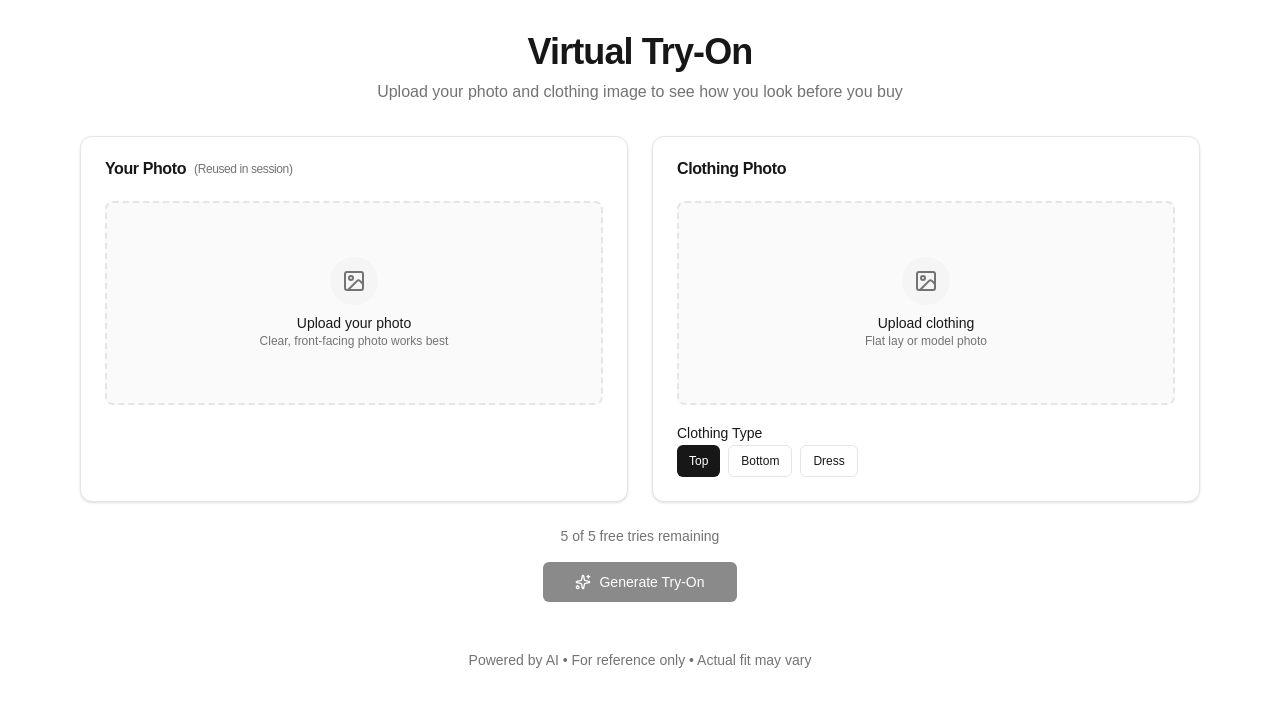
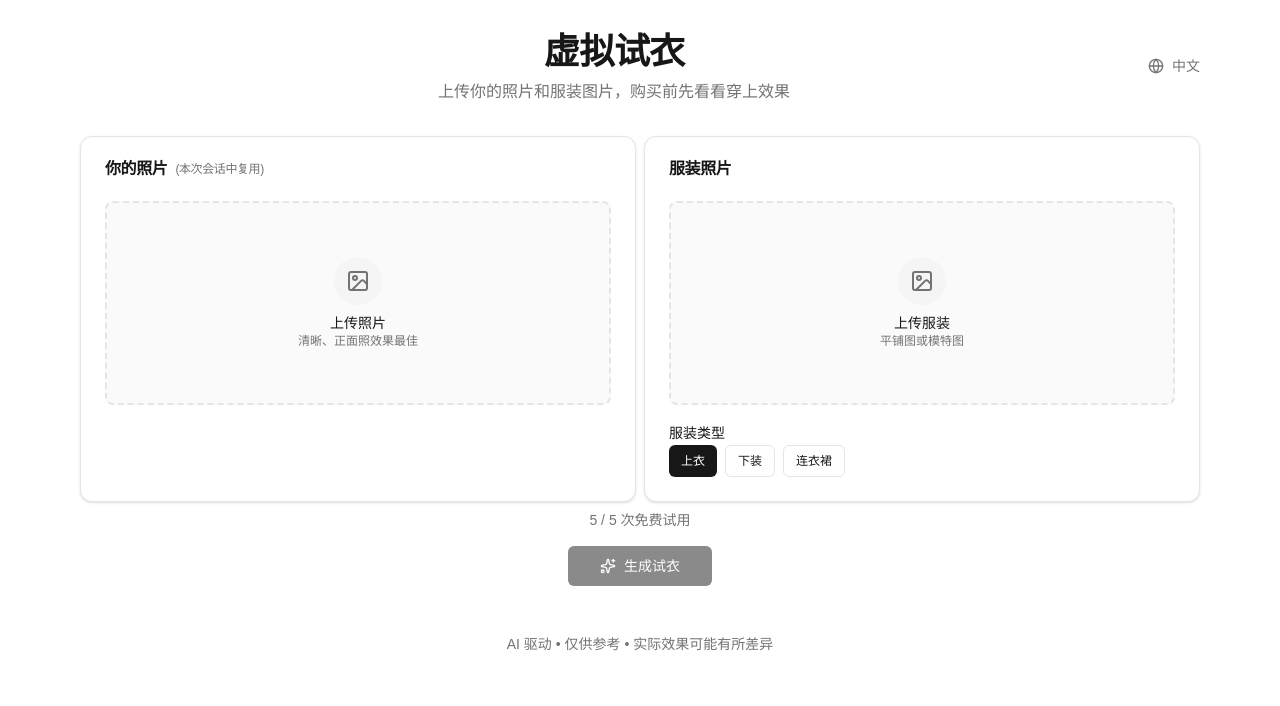
Before and after one commit to nguyenthina1082-cyber/xuni_shirt, a Next.js app: page / in a window 1280 px wide. Shown: the top 706 px of the page. Built offline with nearby package versions, Linux system fonts and the light colour scheme.

Commit message:
feat(i18n): 添加多语言支持功能
实现应用国际化功能，包括：
- 创建语言上下文和切换组件
- 添加中英文翻译资源
- 修改页面组件使用翻译文本
- 更新API接口处理base64图片数据

```diff
--- a/src/app/page.tsx
+++ b/src/app/page.tsx
@@ -1,54 +1,15 @@
 "use client";
 
 import { TryOnProvider } from "@/contexts/TryOnContext";
-import { TryOnForm } from "@/components/business/try-on-form";
-import { TryOnResult } from "@/components/business/try-on-result";
-import { AlertCircle } from "lucide-react";
-import { useTryOn } from "@/contexts/TryOnContext";
-
-function TryOnContent() {
-  const { error, clearError } = useTryOn();
-
-  return (
-    <div className="container mx-auto max-w-6xl px-4 py-8">
-      <header className="mb-8 text-center">
-        <h1 className="text-4xl font-bold tracking-tight text-[#171717] dark:text-[#ededed]">
-          Virtual Try-On
-        </h1>
-        <p className="mt-2 text-[#737373]">
-          Upload your photo and clothing image to see how you look before you buy
-        </p>
-      </header>
-
-      {error && (
-        <div className="mb-6 flex items-center gap-2 rounded-lg border border-red-200 bg-red-50 p-4 text-red-800 dark:border-red-900 dark:bg-red-950/20 dark:text-red-200">
-          <AlertCircle className="h-5 w-5" />
-          <p className="flex-1 text-sm">{error}</p>
-          <button
-            onClick={clearError}
-            className="text-sm underline hover:no-underline"
-          >
-            Dismiss
-          </button>
-        </div>
-      )}
-
-      <main className="space-y-6">
-        <TryOnForm />
-        <TryOnResult />
-      </main>
-
-      <footer className="mt-12 text-center text-sm text-[#737373]">
-        <p>Powered by AI • For reference only • Actual fit may vary</p>
-      </footer>
-    </div>
-  );
-}
+import { LanguageProvider } from "@/contexts/LanguageContext";
+import { TryOnContent } from "@/components/business/try-on-content";
 
 export default function Home() {
   return (
-    <TryOnProvider>
-      <TryOnContent />
-    </TryOnProvider>
+    <LanguageProvider>
+      <TryOnProvider>
+        <TryOnContent />
+      </TryOnProvider>
+    </LanguageProvider>
   );
 }
--- /dev/null
+++ b/src/components/business/try-on-content.tsx
@@ -0,0 +1,71 @@
+"use client";
+
+import { Globe } from "lucide-react";
+import { useLanguage } from "@/contexts/LanguageContext";
+import { TryOnForm } from "@/components/business/try-on-form";
+import { TryOnResult } from "@/components/business/try-on-result";
+import { AlertCircle } from "lucide-react";
+import { useTryOn } from "@/contexts/TryOnContext";
+
+function LanguageSwitcher() {
+  const { language, setLanguage } = useLanguage();
+
+  return (
+    <div className="relative inline-flex items-center gap-2">
+      <Globe className="h-4 w-4 text-[#737373]" />
+      <select
+        value={language}
+        onChange={(e) => setLanguage(e.target.value as "zh" | "en")}
+        className="appearance-none bg-transparent text-sm text-[#737373] cursor-pointer focus:outline-none"
+      >
+        <option value="zh">中文</option>
+        <option value="en">EN</option>
+      </select>
+    </div>
+  );
+}
+
+export function TryOnContent() {
+  const { error, clearError } = useTryOn();
+  const { t } = useLanguage();
+
+  return (
+    <div className="container mx-auto max-w-6xl px-4 py-8">
+      <header className="mb-8 flex items-center justify-between">
+        <div className="flex-1 text-center">
+          <h1 className="text-4xl font-bold tracking-tight text-[#171717] dark:text-[#ededed]">
+            {t("title")}
+          </h1>
+          <p className="mt-2 text-[#737373]">
+            {t("subtitle")}
+          </p>
+        </div>
+        <div className="flex-none">
+          <LanguageSwitcher />
+        </div>
+      </header>
+
+      {error && (
+        <div className="mb-6 flex items-center gap-2 rounded-lg border border-red-200 bg-red-50 p-4 text-red-800 dark:border-red-900 dark:bg-red-950/20 dark:text-red-200">
+          <AlertCircle className="h-5 w-5" />
+          <p className="flex-1 text-sm">{error}</p>
+          <button
+            onClick={clearError}
+            className="text-sm underline hover:no-underline"
+          >
+            {t("dismiss")}
+          </button>
+        </div>
+      )}
+
+      <main className="space-y-6">
+        <TryOnForm />
+        <TryOnResult />
+      </main>
+
+      <footer className="mt-12 text-center text-sm text-[#737373]">
+        <p>{t("poweredBy")} • {t("forReference")} • {t("actualFit")}</p>
+      </footer>
+    </div>
+  );
+}
--- a/src/components/business/try-on-form.tsx
+++ b/src/components/business/try-on-form.tsx
@@ -3,6 +3,7 @@
 import * as React from "react";
 import { RotateCcw, Sparkles, Loader2 } from "lucide-react";
 import { useTryOn } from "@/contexts/TryOnContext";
+import { useLanguage } from "@/contexts/LanguageContext";
 import { ImageUploader } from "@/components/ui/image-uploader";
 import { Button } from "@/components/ui/button";
 import { Label } from "@/components/ui/label";
@@ -13,7 +14,9 @@ export function TryOnForm() {
   const {
     state,
     personImage,
+    personImageBase64,
     clothingImage,
+    clothingImageBase64,
     resultImage,
     resultImages,
     clothingType,
@@ -27,6 +30,7 @@ export function TryOnForm() {
     setError,
     dispatch,
   } = useTryOn();
+  const { t } = useLanguage();
 
   const [isGenerating, setIsGenerating] = React.useState(false);
   const [progress, setProgress] = React.useState(0);
@@ -55,7 +59,7 @@ export function TryOnForm() {
 
     setIsGenerating(true);
     setProgress(10);
-    setProgressStatus("Generating...");
+    setProgressStatus(t("generatingPleaseWait"));
 
     try {
       dispatch({ type: "USE_QUOTA" });
@@ -65,8 +69,8 @@ export function TryOnForm() {
         method: "POST",
         headers: { "Content-Type": "application/json" },
         body: JSON.stringify({
-          personImageUrl: personImage,
-          clothingImageUrl: clothingImage,
+          personImageBase64: personImageBase64,
+          clothingImageBase64: clothingImageBase64,
         }),
       });
 
@@ -75,26 +79,26 @@ export function TryOnForm() {
       }
 
       setProgress(70);
-      setProgressStatus("Processing result...");
+      setProgressStatus(t("generatingPleaseWait"));
 
       const data = await response.json();
 
       if (data.success && data.data?.imageUrls?.length > 0) {
-        const results = data.data.imageUrls.map((url: string, index: number) => ({
+        const results = data.data.imageUrls.map((url: string) => ({
           url,
           score: 0,
           reason: "",
         }));
         setResult(results);
       } else {
-        throw new Error(data.error?.message || "No results generated");
+        throw new Error(data.error?.message || t("noResultsGenerated"));
       }
 
       setProgress(100);
-      setProgressStatus("Done!");
+      setProgressStatus(t("done"));
     } catch (error) {
       console.error("Generation error:", error);
-      setError(error instanceof Error ? error.message : "Generation failed");
+      setError(error instanceof Error ? error.message : t("noResultsGenerated"));
     } finally {
       setIsGenerating(false);
     }
@@ -109,20 +113,20 @@ export function TryOnForm() {
   const isLoading = state === "generating" || isGenerating;
 
   return (
-    <div className="grid gap-6 lg:grid-cols-2">
+    <div className="grid gap-2 grid-cols-2">
       <Card>
         <CardHeader>
           <CardTitle className="flex items-center gap-2">
-            <span>Your Photo</span>
+            <span>{t("yourPhoto")}</span>
             <span className="text-xs font-normal text-[#737373]">
-              (Reused in session)
+              ({t("yourPhotoReuse")})
             </span>
           </CardTitle>
         </CardHeader>
         <CardContent>
           <ImageUploader
-            label="Upload your photo"
-            hint="Clear, front-facing photo works best"
+            label={t("uploadYourPhoto")}
+            hint={t("yourPhotoHint")}
             onImageSelect={handlePersonImageSelect}
             currentImage={personImage}
             onClear={handleClearPerson}
@@ -134,12 +138,12 @@ export function TryOnForm() {
 
       <Card>
         <CardHeader>
-          <CardTitle>Clothing Photo</CardTitle>
+          <CardTitle>{t("clothingPhoto")}</CardTitle>
         </CardHeader>
         <CardContent className="space-y-4">
           <ImageUploader
-            label="Upload clothing"
-            hint="Flat lay or model photo"
+            label={t("uploadClothing")}
+            hint={t("clothingPhotoHint")}
             onImageSelect={handleClothingImageSelect}
             currentImage={clothingImage}
             onClear={handleClearClothing}
@@ -148,7 +152,7 @@ export function TryOnForm() {
           />
 
           <div className="space-y-2">
-            <Label>Clothing Type</Label>
+            <Label>{t("clothingType")}</Label>
             <div className="flex gap-2">
               {(["upper", "lower", "full"] as const).map((type) => (
                 <Button
@@ -158,9 +162,9 @@ export function TryOnForm() {
                   onClick={() => setClothingType(type)}
                   disabled={isLoading}
                 >
-                  {type === "upper" && "Top"}
-                  {type === "lower" && "Bottom"}
-                  {type === "full" && "Dress"}
+                  {type === "upper" && t("top")}
+                  {type === "lower" && t("bottom")}
+                  {type === "full" && t("dress")}
                 </Button>
               ))}
             </div>
@@ -171,8 +175,7 @@ export function TryOnForm() {
       <div className="lg:col-span-2 flex flex-col items-center gap-4">
         <div className="text-center">
           <p className="text-sm text-[#737373]">
-            {quota.totalCredits - quota.usedCredits} of {quota.totalCredits} free
-            tries remaining
+            {quota.totalCredits - quota.usedCredits} {t("of")} {quota.totalCredits} {t("freeTries")}
           </p>
         </div>
 
@@ -186,12 +189,12 @@ export function TryOnForm() {
             {isLoading ? (
               <>
                 <Loader2 className="h-4 w-4 animate-spin" />
-                Generating...
+                {t("generating")}
               </>
             ) : (
               <>
                 <Sparkles className="h-4 w-4" />
-                Generate Try-On
+                {t("generateTryOn")}
               </>
             )}
           </Button>
@@ -205,7 +208,7 @@ export function TryOnForm() {
               className="gap-2"
             >
               <RotateCcw className="h-4 w-4" />
-              Try Another
+              {t("tryAnother")}
             </Button>
           )}
         </div>
--- a/src/components/business/try-on-result.tsx
+++ b/src/components/business/try-on-result.tsx
@@ -3,12 +3,14 @@
 import * as React from "react";
 import { CheckCircle, ThumbsUp, RotateCcw, Download, Share2 } from "lucide-react";
 import { useTryOn } from "@/contexts/TryOnContext";
+import { useLanguage } from "@/contexts/LanguageContext";
 import { Button } from "@/components/ui/button";
 import { Card, CardContent, CardHeader, CardTitle } from "@/components/ui/card";
 import { cn } from "@/lib/utils";
 
 export function TryOnResult() {
   const { state, reset, resultImages } = useTryOn();
+  const { t } = useLanguage();
   const [selectedIndex, setSelectedIndex] = React.useState(0);
 
   if (state !== "result_ready" || resultImages.length === 0) {
@@ -42,7 +44,7 @@ export function TryOnResult() {
         const file = new File([blob], "tryon-result.png", { type: "image/png" });
 
         await navigator.share({
-          title: "My Try-On Result",
+          title: t("tryOnResults"),
           text: "Check out my virtual try-on!",
           files: [file],
         });
@@ -59,7 +61,7 @@ export function TryOnResult() {
       <CardHeader>
         <CardTitle className="flex items-center gap-2">
           <CheckCircle className="h-5 w-5 text-green-500" />
-          Try-On Result
+          {t("tryOnResults")}
         </CardTitle>
       </CardHeader>
       <CardContent className="space-y-4">
@@ -104,7 +106,7 @@ export function TryOnResult() {
                 className="flex-1 gap-2"
               >
                 <Download className="h-4 w-4" />
-                Download
+                {t("download")}
               </Button>
               <Button
                 variant="outline"
@@ -113,16 +115,16 @@ export function TryOnResult() {
                 className="flex-1 gap-2"
               >
                 <Share2 className="h-4 w-4" />
-                Share
+                {t("share")}
               </Button>
             </div>
           </div>
 
           <div className="space-y-4">
             <div className="rounded-lg bg-[#fafafa] p-4 dark:bg-[#1a1a1a]">
-              <div className="flex items-center gap-2 mb-2">
+              <div className="mb-2 flex items-center gap-2">
                 <ThumbsUp className="h-4 w-4 text-[#737373]" />
-                <span className="text-sm font-medium">AI Quality Score</span>
+                <span className="text-sm font-medium">{t("aiAnalysis")}</span>
               </div>
               <div className="flex items-baseline gap-1">
                 <span className="text-3xl font-bold">{currentResult?.score || 0}</span>
@@ -131,24 +133,23 @@ export function TryOnResult() {
             </div>
 
             <div className="rounded-lg bg-[#fafafa] p-4 dark:bg-[#1a1a1a]">
-              <p className="text-sm font-medium mb-2">AI Assessment</p>
+              <p className="mb-2 text-sm font-medium">{t("reason")}</p>
               <p className="text-sm text-[#737373]">
-                {currentResult?.reason || "No assessment available"}
+                {currentResult?.reason || t("noResultsYet")}
               </p>
             </div>
 
             <div className="space-y-2">
-              <p className="text-sm font-medium">Tips for better results:</p>
+              <p className="text-sm font-medium">{t("forReference")}:</p>
               <ul className="space-y-1 text-sm text-[#737373]">
-                <li>• Use clear, front-facing photos</li>
-                <li>• Simple backgrounds work best</li>
-                <li>• Try different clothing types for variety</li>
+                <li>• {t("yourPhotoHint")}</li>
+                <li>• {t("clothingPhotoHint")}</li>
               </ul>
             </div>
 
             <div className="rounded-lg border border-amber-200 bg-amber-50 p-4 dark:border-amber-900 dark:bg-amber-950/20">
               <p className="text-xs text-amber-800 dark:text-amber-200">
-                This is an AI-generated preview for reference only. Actual fit may vary.
+                {t("actualFit")}
               </p>
             </div>
           </div>
@@ -157,7 +158,7 @@ export function TryOnResult() {
         <div className="flex justify-center pt-4">
           <Button variant="outline" onClick={reset} className="gap-2">
             <RotateCcw className="h-4 w-4" />
-            Try Another Clothing
+            {t("tryAnother")}
           </Button>
         </div>
       </CardContent>
--- /dev/null
+++ b/src/contexts/LanguageContext.tsx
@@ -0,0 +1,48 @@
+"use client";
+
+import React, { createContext, useContext, useState, useCallback } from "react";
+import { translations, Language, TranslationKey } from "@/lib/i18n";
+
+interface LanguageContextValue {
+  language: Language;
+  setLanguage: (lang: Language) => void;
+  t: (key: TranslationKey) => string;
+}
+
+const LanguageContext = createContext<LanguageContextValue | null>(null);
+
+function getInitialLanguage(): Language {
+  if (typeof window === "undefined") return "zh";
+  const saved = localStorage.getItem("language") as Language | null;
+  if (saved && (saved === "en" || saved === "zh")) {
+    return saved;
+  }
+  return "zh";
+}
+
+export function LanguageProvider({ children }: { children: React.ReactNode }) {
+  const [language, setLanguageState] = useState<Language>(() => getInitialLanguage());
+
+  const setLanguage = useCallback((lang: Language) => {
+    setLanguageState(lang);
+    localStorage.setItem("language", lang);
+  }, []);
+
+  const t = useCallback((key: TranslationKey): string => {
+    return translations[language][key] || key;
+  }, [language]);
+
+  return (
+    <LanguageContext.Provider value={{ language, setLanguage, t }}>
+      {children}
+    </LanguageContext.Provider>
+  );
+}
+
+export function useLanguage() {
+  const context = useContext(LanguageContext);
+  if (!context) {
+    throw new Error("useLanguage must be used within a LanguageProvider");
+  }
+  return context;
+}
--- /dev/null
+++ b/src/lib/i18n.ts
@@ -0,0 +1,77 @@
+export const translations = {
+  en: {
+    title: "Virtual Try-On",
+    subtitle: "Upload your photo and clothing image to see how you look before you buy",
+    yourPhoto: "Your Photo",
+    yourPhotoHint: "Clear, front-facing photo works best",
+    yourPhotoReuse: "Reused in session",
+    clothingPhoto: "Clothing Photo",
+    clothingPhotoHint: "Flat lay or model photo",
+    clothingType: "Clothing Type",
+    top: "Top",
+    bottom: "Bottom",
+    dress: "Dress",
+    generateTryOn: "Generate Try-On",
+    generating: "Generating...",
+    tryAnother: "Try Another",
+    freeTries: "free tries remaining",
+    of: "of",
+    poweredBy: "Powered by AI",
+    forReference: "For reference only",
+    actualFit: "Actual fit may vary",
+    dismiss: "Dismiss",
+    uploadYourPhoto: "Upload your photo",
+    uploadClothing: "Upload clothing",
+    selectImages: "Select images to get started",
+    generatingPleaseWait: "Generating, please wait...",
+    done: "Done!",
+    noResultsYet: "No results yet",
+    tryOnResults: "Try-On Results",
+    download: "Download",
+    share: "Share",
+    aiAnalysis: "AI Analysis",
+    matchScore: "Match Score",
+    reason: "Reason",
+    noResultsGenerated: "No results generated",
+    tryAgain: "Try Again",
+  },
+  zh: {
+    title: "虚拟试衣",
+    subtitle: "上传你的照片和服装图片，购买前先看看穿上效果",
+    yourPhoto: "你的照片",
+    yourPhotoHint: "清晰、正面照效果最佳",
+    yourPhotoReuse: "本次会话中复用",
+    clothingPhoto: "服装照片",
+    clothingPhotoHint: "平铺图或模特图",
+    clothingType: "服装类型",
+    top: "上衣",
+    bottom: "下装",
+    dress: "连衣裙",
+    generateTryOn: "生成试衣",
+    generating: "生成中...",
+    tryAnother: "再试一张",
+    freeTries: "次免费试用",
+    of: "/",
+    poweredBy: "AI 驱动",
+    forReference: "仅供参考",
+    actualFit: "实际效果可能有所差异",
+    dismiss: "关闭",
+    uploadYourPhoto: "上传照片",
+    uploadClothing: "上传服装",
+    selectImages: "选择图片开始试衣",
+    generatingPleaseWait: "生成中，请稍候...",
+    done: "完成！",
+    noResultsYet: "暂无结果",
+    tryOnResults: "试衣结果",
+    download: "下载",
+    share: "分享",
+    aiAnalysis: "AI 分析",
+    matchScore: "匹配度",
+    reason: "原因",
+    noResultsGenerated: "未生成结果",
+    tryAgain: "重试",
+  },
+};
+
+export type Language = keyof typeof translations;
+export type TranslationKey = keyof typeof translations.en;
```
Also changed, not shown: src/app/api/tryon/route.ts (+15 -7 lines).
